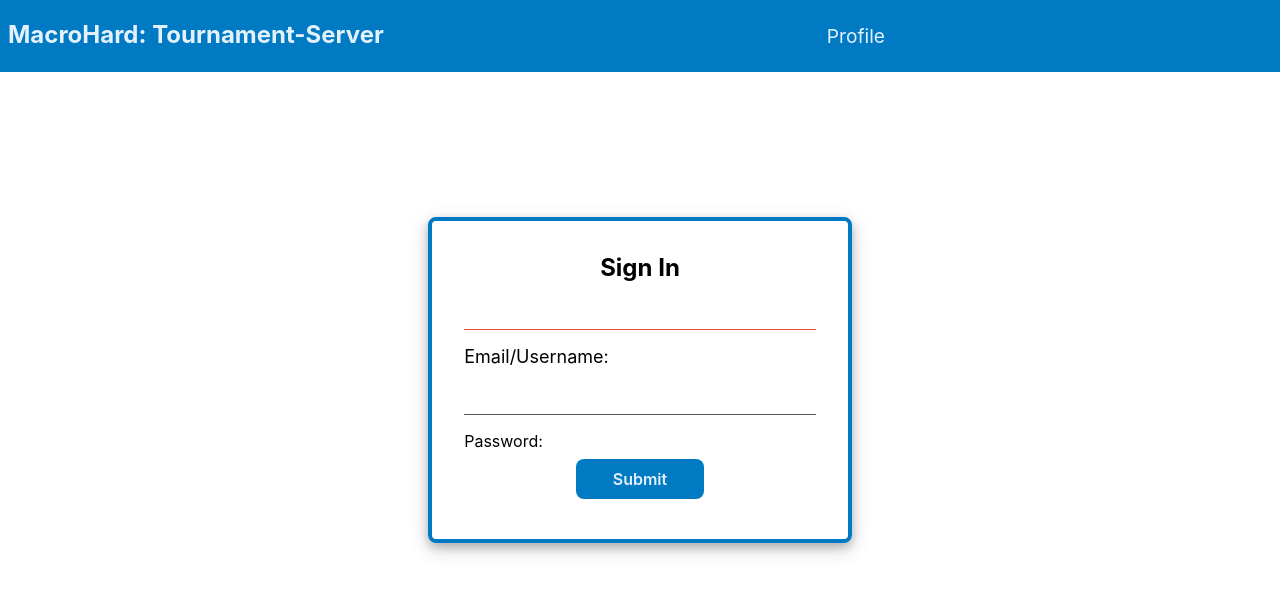
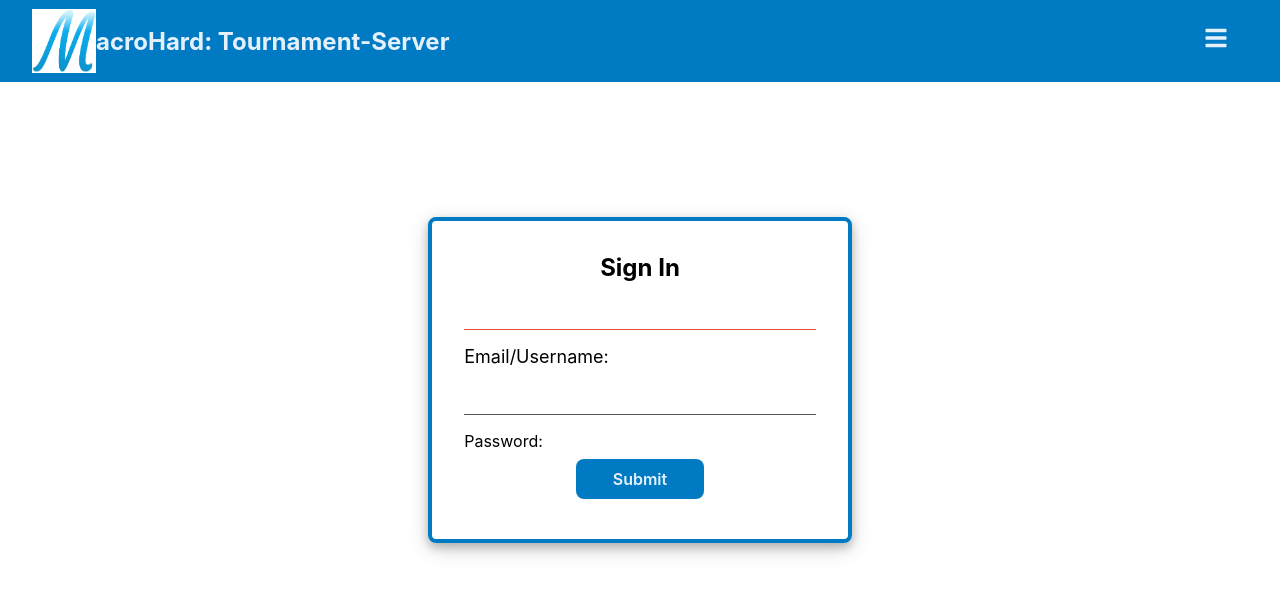
Before and after one commit to MacroHard-Solutions/tournament-server, a React (Create React App) app: page /signin in a window 1280 px wide. Shown: the top 594 px of the page. Built offline with nearby package versions, Linux system fonts and the light colour scheme.

Commit message:
UI Tweaks

```diff
--- a/package.json
+++ b/package.json
@@ -10,6 +10,7 @@
     "react": "^18.0.0",
     "react-dom": "^18.0.0",
     "react-helmet": "^6.1.0",
+    "react-icons": "^4.3.1",
     "react-router-dom": "^5.3.0",
     "react-scripts": "5.0.0",
     "web-vitals": "^2.1.4"
--- a/src/components/Header.js
+++ b/src/components/Header.js
@@ -1,8 +1,15 @@
 import '../styles/Header.css'
 import {Link} from 'react-router-dom'
 import { useHistory } from 'react-router-dom/cjs/react-router-dom.min'
+import * as FaIcons from 'react-icons/fa';
+import * as AiIcons from 'react-icons/ai';
+import { useState } from 'react';
+import {SidebarData} from './SidebarData';
+import logo from '../imgs/whitelogo.jpg'
 
 const Header = () => {
+
+    const [sidebar,setSidebar] = useState(false);
 
     const history = useHistory();
 
@@ -10,14 +17,36 @@ const Header = () => {
         history.push('/home');
     }
 
+    const showSidebar = () => {
+        setSidebar(!sidebar);
+    }
+
     return(
         <div className="Header">
-            <h2 onClick={returnHome}>MacroHard: Tournament-Server</h2>
-            <ul className='Nav'>
-            <li>
-                <Link to="/profile">Profile</Link>
-            </li>
-        </ul>
+            <img src={logo} alt="MacroHard" />
+            <h2 onClick={returnHome}>acroHard: Tournament-Server</h2>
+            <Link to='#' className='menu-bars'>
+                <FaIcons.FaBars onClick={showSidebar}/>
+            </Link>
+            <nav className={sidebar ? 'nav-menu active' : 'nav-menu'}>
+                <ul className='nav-menu-items' onClick={showSidebar}>
+                    <li className="navbar-toggle">
+                        <Link to='#' className='menu-bars close'>
+                            <AiIcons.AiOutlineClose/>
+                        </Link>
+                    </li>
+                    {SidebarData.map((item,index) => {
+                        return(
+                            <li key={index} className={item.cname}>
+                                <Link to={item.path}>
+                                    {item.icon}
+                                    <span>{item.title}</span>
+                                </Link>
+                            </li>
+                        )
+                    })}
+                </ul>
+            </nav>
         </div>
     )
 }
--- /dev/null
+++ b/src/components/SidebarData.js
@@ -0,0 +1,23 @@
+import * as FaIcons from 'react-icons/fa';
+import * as AiIcons from 'react-icons/ai';
+
+export const SidebarData = [
+    {
+        title: 'Profile',
+        path: '/profile',
+        icon: <FaIcons.FaUserCog/>,
+        cName: 'nav-text'
+    },
+    {
+        title: 'Community',
+        path: '/leaderboards',
+        icon: <FaIcons.FaUniversity/>,
+        cName: 'nav-text'
+    },
+    {
+        title: 'About',
+        path: '/home',
+        icon: <AiIcons.AiFillQuestionCircle/>,
+        cName: 'nav-text'
+    },
+]
--- a/src/styles/Header.css
+++ b/src/styles/Header.css
@@ -9,6 +9,13 @@
     top: 0;
 }
 
+img{
+    width: 4em;
+    height: 4em;
+    align-self: center;
+    margin-left: 1.5em;
+}
+
 .Nav{
     flex-grow: 1;
     list-style-type: none;
@@ -17,10 +24,16 @@
     justify-content: space-evenly;
     float: right;
 }
+
+ul{
+    list-style: none;
+}
+
 a {
     position: relative;
     color: rgba(240, 248, 255, 0.95);
-    font-size: larger;
+    font-size: x-large;
+    margin: 2em 0;
 }
 
 a::before {
@@ -46,6 +59,7 @@ a:hover::before {
     color: rgba(240, 248, 255, 0.95);
     margin : 0;
     cursor: pointer;
+    flex-grow: 1;
 }
 
 .Header h2::before {
@@ -66,3 +80,49 @@ a:hover::before {
     transform-origin: left;
     transform: scaleX(1);
 }
+
+.menu-bars{
+    right: 0;
+    margin: 0.75em 2.5em;
+}
+
+.menu-bars.close{
+    right: -8rem;
+    font-size: x-large;
+}
+
+.nav-menu{
+    width: 20em;
+    height: 100vh;
+    display: flex;
+    justify-content: center;
+    position: absolute;
+    top: 0;
+    right: -100rem;
+    transition: 850ms;
+    background-color: rgb(0, 123, 195);
+}
+
+.nav-menu.active{
+    right: 0rem;
+    transition: 350ms;
+}
+
+.nav-menu-items{
+    width: 100%;
+    margin: 2rem 0;
+}
+
+.navbar-toggle{
+    width: 100%;
+    height: 3em;
+    display: flex;
+    justify-content: start;
+    align-items: center;
+}
+
+span{
+    margin-left: 1.3em;
+    font-size: larger;
+    margin: 1em;
+}
```
Also changed, not shown: 2 other files (tests, documents, lock files or other folders).
